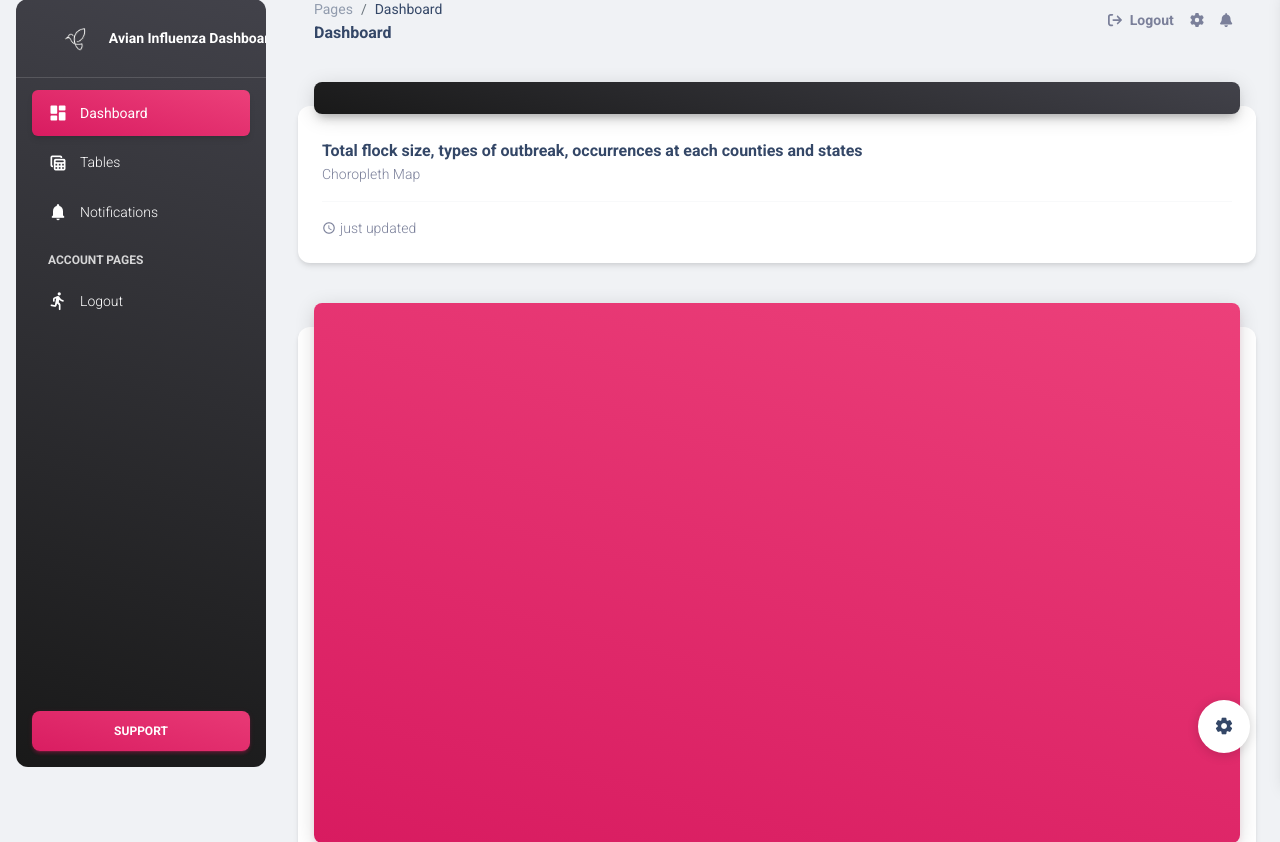
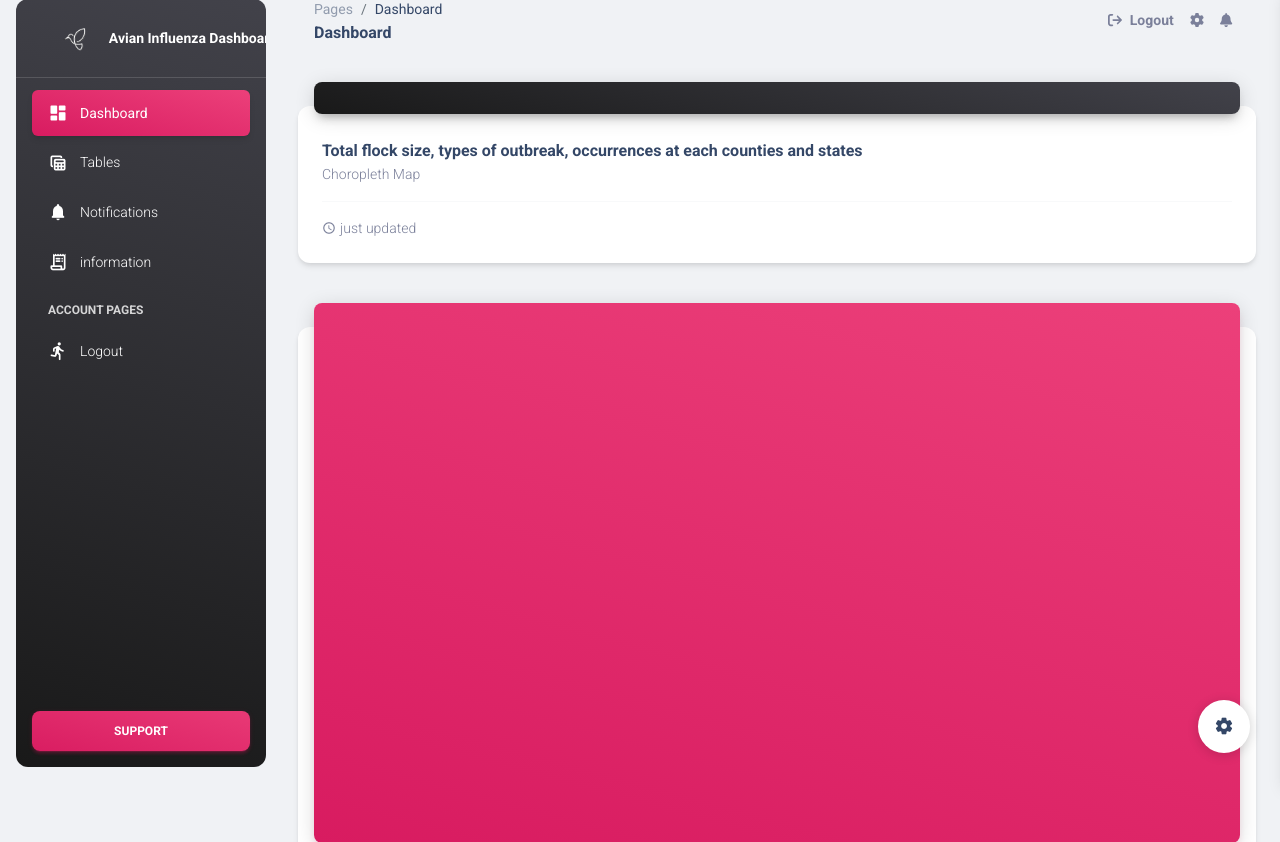
Before and after one commit to kpark11/Avian_flu, a Flask app: page /index in a window 1280 px wide. Shown: the part 17-859 px from the top of the page. Run offline with Flask 2, Linux system fonts and the light colour scheme; the visitor is signed in with stand-in values (Sample User, id 1); data that the repository does not hold is empty; parts of the project's set-up code (start-up, migrations or seed data) failed here and were passed over; some libraries are stand-ins or nearby versions.

Commit message:
modified

```diff
--- a/apps/templates/home/tables.html
+++ b/apps/templates/home/tables.html
@@ -17,7 +17,7 @@
 			  <a target="_blank"
                     href="/all_avianflu_data"
 					download='Data.json'
-                    class="start-70 btn btn-sm mb-0 me-1 bg-gradient-dark d-inline-block">Download Data</a>
+                    class="start-50 btn btn-sm mb-0 me-1 bg-gradient-dark d-inline-block">Download Data</a>
             </div>
           </div>
           <div class="card-body px-0 pb-2">
--- a/apps/templates/includes/sidebar.html
+++ b/apps/templates/includes/sidebar.html
@@ -28,15 +28,6 @@
             <span class="nav-link-text ms-1">Tables</span>
           </a>
         </li>
-        <!-- <li class="nav-item"> -->
-          <!-- <a class="nav-link text-white {% if 'billing' in segment %} active bg-gradient-primary {% endif %}"  -->
-             <!-- href="/billing.html"> -->
-            <!-- <div class="text-white text-center me-2 d-flex align-items-center justify-content-center"> -->
-              <!-- <i class="material-icons opacity-10">receipt_long</i> -->
-            <!-- </div> -->
-            <!-- <span class="nav-link-text ms-1">Billing</span> -->
-          <!-- </a> -->
-        <!-- </li> -->
         <li class="nav-item">
           <a class="nav-link text-white {% if 'notifications' in segment %} active bg-gradient-primary {% endif %}"
              href="/notifications.html">
@@ -44,6 +35,15 @@
               <i class="material-icons opacity-10">notifications</i>
             </div>
             <span class="nav-link-text ms-1">Notifications</span>
+          </a>
+        </li>
+		<li class="nav-item">
+          <a class="nav-link text-white {% if 'billing' in segment %} active bg-gradient-primary {% endif %}"
+             href="/information.html">
+            <div class="text-white text-center me-2 d-flex align-items-center justify-content-center">
+              <i class="material-icons opacity-10">receipt_long</i>
+            </div>
+            <span class="nav-link-text ms-1">information</span>
           </a>
         </li>
         <li class="nav-item mt-3">
```
Also changed, not shown: apps/templates/home/information.html (renamed from apps/templates/home/template.html).
